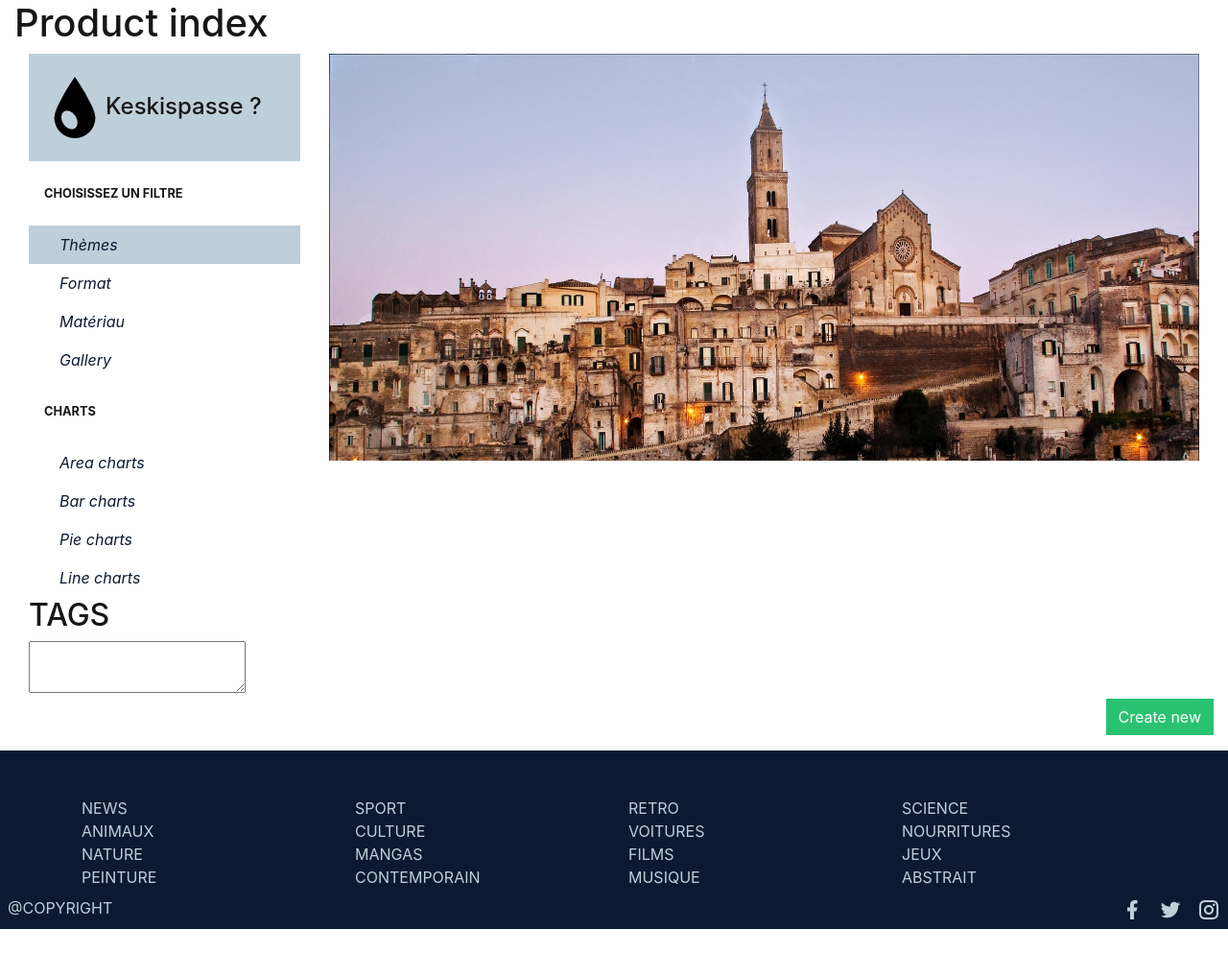
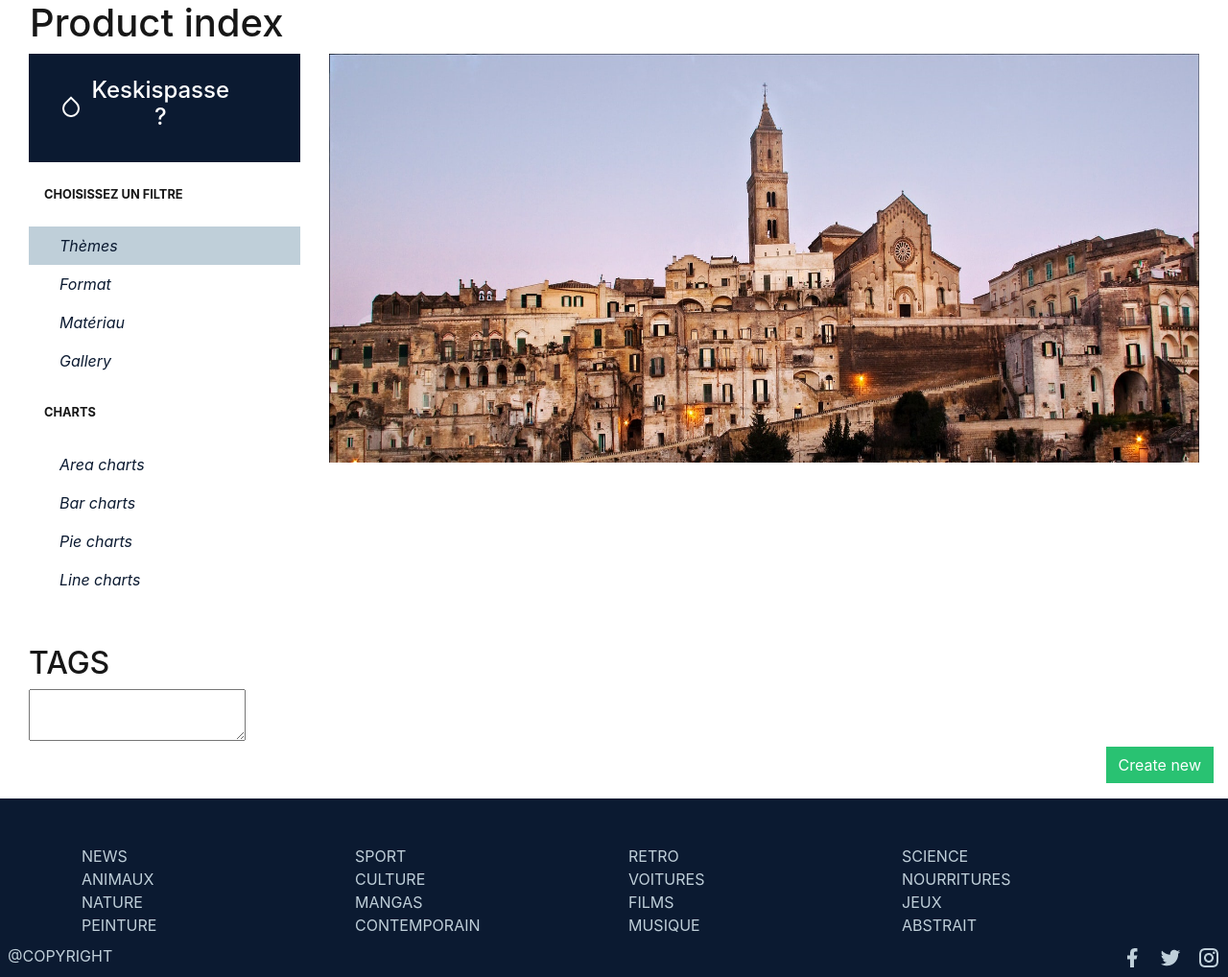
Before and after one commit to Afpa-repo/CDA_20046-2, a Symfony app: template filRouge/templates/product/index.html.twig in a window 1280 px wide. Shown: the part 170-1188 px from the top of the page at 96% size. Before the commit the page ends 1138 px from the top, so only its background shows below. Run offline with Twig, Linux system fonts and the light colour scheme; the template is opened without the code that fills it, so the values that code supplies are empty; some libraries are stand-ins or nearby versions.

```diff
--- a/filRouge/templates/product/index.html.twig
+++ b/filRouge/templates/product/index.html.twig
@@ -8,18 +8,19 @@
 
 
         {# Header #}
-    <h1>Product index</h1>
+    <h1 class="text-left ml-3">Product index</h1>
 
 <div class="row p-0 m-0">
     <div class="col-3">
+
     <!-- Vertical navbar -->
 <div class="vertical-nav bg-white" id="sidebar">
-  <div class="py-4 px-3 mb-4 bg-light">
-    <div class="media d-flex align-items-center"><img class="img-fluid w-10"
-                                                        src="{{ asset('images/index/ink-drop.png') }}"
+  <div class="py-4 px-3 mb-4 bg-dark">
+    <div class="media d-flex align-items-center ml-3"><img class="img-fluid w-10"
+                                                        src="{{ asset('images/nav/drop-line.png') }}"
                                                         alt="">
-      <div class="media-body">
-        <h4 class="m-0">Keskispasse ?</h4>
+      <div class="media-body text-white">
+        <h4 class="text-center mr-5">Keskispasse ?</h4>
         <p class="font-weight-light text-muted mb-0"></p>
       </div>
     </div>
@@ -96,7 +97,7 @@
 
         {#Tags#}
 <div class="row p-0 m-0">
-    <div class="col-3">
+    <div class="col-3 mt-5">
         <h2>TAGS</h2>
         <textarea id="tags" name="tags"></textarea>
     </div>
```
Also changed, not shown: filRouge/public/images/nav/drop-line.png (added).
